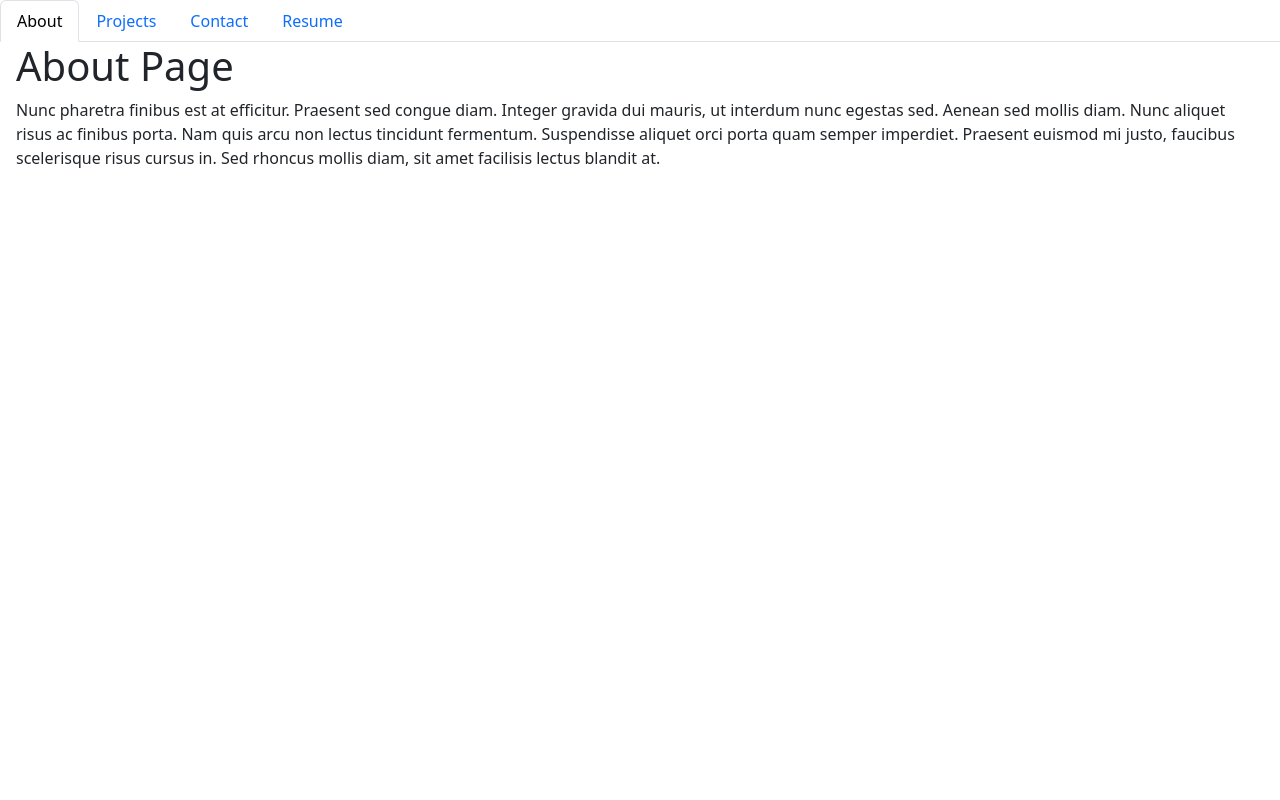
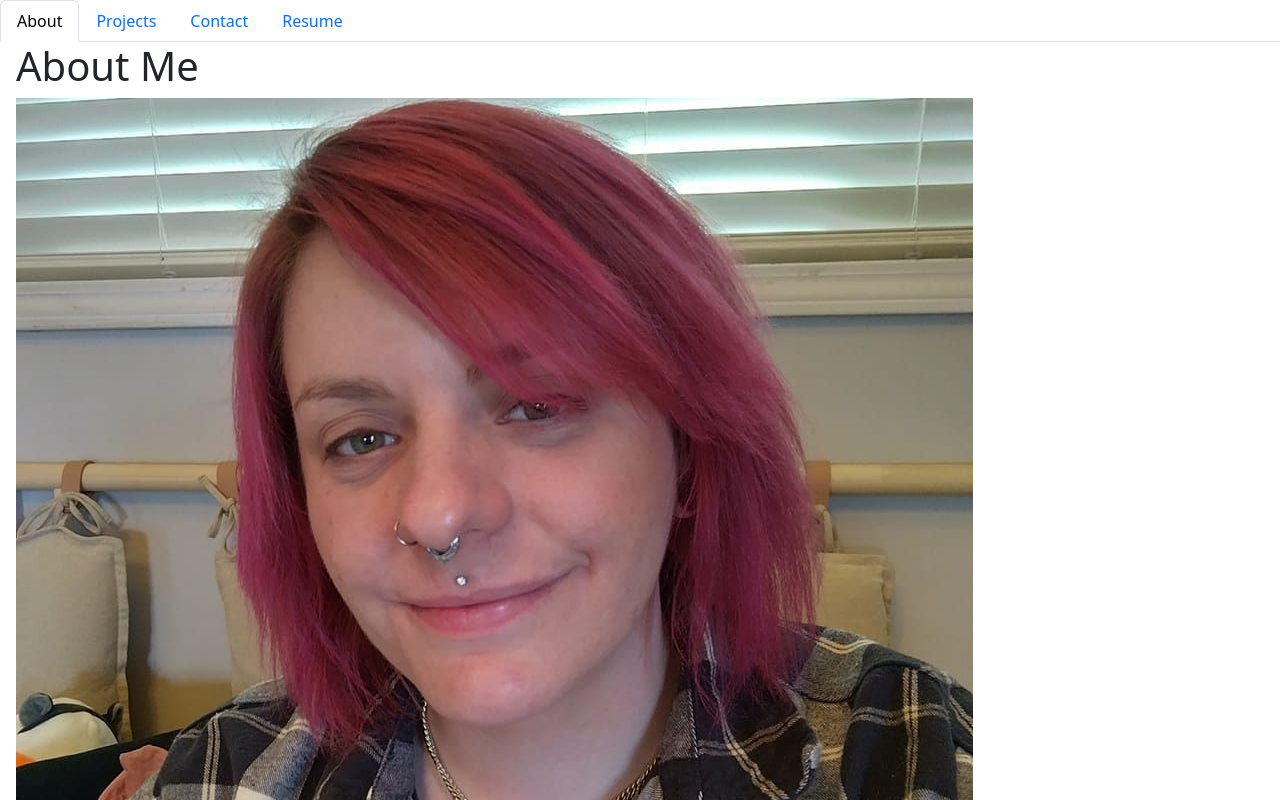
Before and after one commit to Jbrockhoff/REACT-Portfolio, a React (Vite) app: page / in a window 1280 px wide. Shown: the top 800 px of the page. Built offline with nearby package versions, Linux system fonts and the light colour scheme.

Commit message:
Worked on styling, contact, headers, and footers, no luck

```diff
--- a/package.json
+++ b/package.json
@@ -11,6 +11,7 @@
     "preview": "vite preview"
   },
   "dependencies": {
+    "@emailjs/browser": "^4.3.3",
     "bootstrap": "^5.3.3",
     "react": "^18.2.0",
     "react-bootstrap": "^2.10.2",
--- a/src/components/pages/About.jsx
+++ b/src/components/pages/About.jsx
@@ -1,14 +1,15 @@
 export default function About() {
   return (
     <div>
-      <h1>About Page</h1>
+      <h1>About Me</h1>
+      <img src="./me.jpg" alt="My Image" />
       <p>
-        Nunc pharetra finibus est at efficitur. Praesent sed congue diam.
-        Integer gravida dui mauris, ut interdum nunc egestas sed. Aenean sed
-        mollis diam. Nunc aliquet risus ac finibus porta. Nam quis arcu non
-        lectus tincidunt fermentum. Suspendisse aliquet orci porta quam semper
-        imperdiet. Praesent euismod mi justo, faucibus scelerisque risus cursus
-        in. Sed rhoncus mollis diam, sit amet facilisis lectus blandit at.
+      My name is Jennie Brockhoff. I have lived my life with a passion for learning, collaboration, and innovation. With a background focused on seemless teamwork, creating positive environments,
+      and education, coding is just the next best step in my journey. Discovering all the possibilities within the software development world has been an eye-opening and
+      exciting opportunity. I look forward to being a strong female representative in the coding world! Finding creative solutions to real problems and contributing to a better
+      future is something I greatly value, and software developement is the embodiement of that interest. My experience working with people in high-stress environments and
+      problem solving on the go is an asset that I think will lend itself to coding. My love for the people I work for and with will make me the perfect candidate for any
+      of your needs!
       </p>
     </div>
   );
--- a/src/components/pages/Resume.jsx
+++ b/src/components/pages/Resume.jsx
@@ -1,11 +1,37 @@
 export default function Resume() {
-    return (
+  return (
+    <div>
       <div>
-        <h1>Resume Page</h1>
+        <h1>Resume</h1>
 
-        <a href="/path/to/your/resume.pdf" download>
- Click to Download Resume
-</a>
+        <a href="/JBResume.pdf" download>
+          Download Resume
+        </a>
       </div>
-    );
-  }
+      <br>
+      </br>
+      <div>
+        <h4>Front-End Proficiencies</h4>
+        <ol>
+          <li>HTML</li>
+          <li>CSS</li>
+          <li>JavaScript</li>
+          <li>jQuery</li>
+          <li>Responsive Design</li>
+          <li>React</li>
+          <li>Bootstrap</li>
+        </ol>
+        <h4>Back-End Proficiencies</h4>
+        <ol>
+          <li>APIs</li>
+          <li>Node</li>
+          <li>Express</li>
+          <li>MySQL, Sequelize</li>
+          <li>MongoDB</li>
+          <li>REST</li>
+          <li>GraphQL</li>
+        </ol>
+      </div>
+    </div>
+  );
+}
```
Also changed, not shown: public/me.jpg (added), 1 other file (tests, documents, lock files or other folders).
